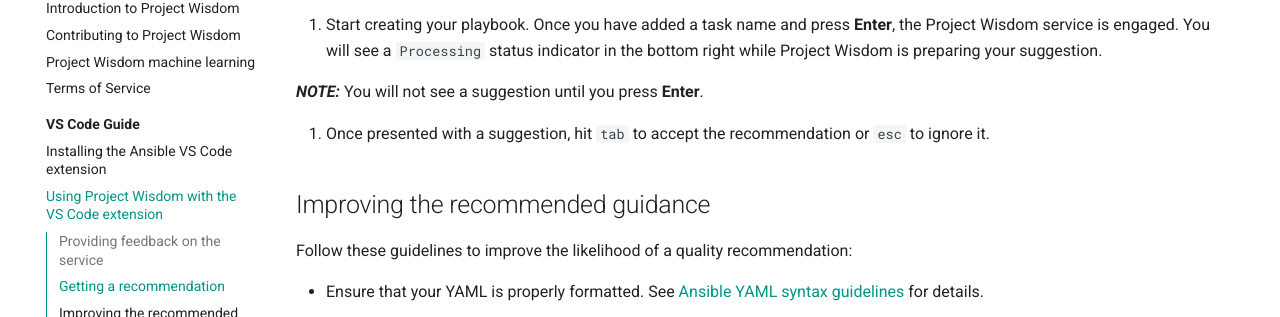
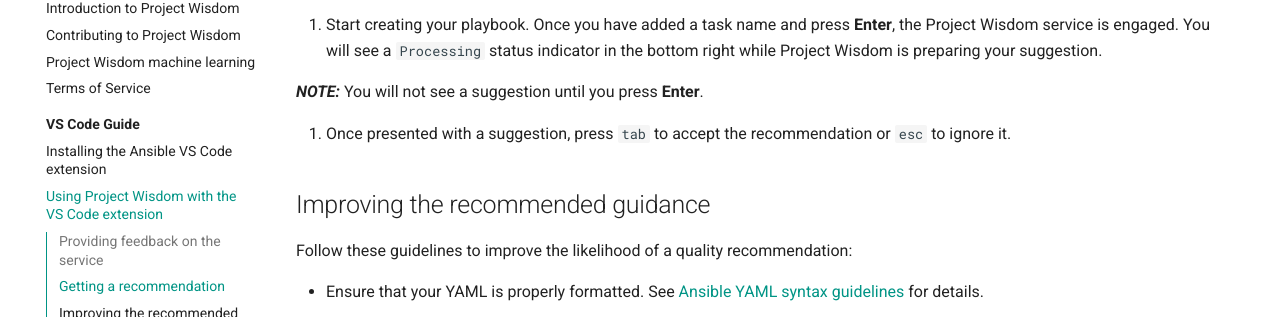
Before and after one commit to ansible/ansible-lightspeed, an MkDocs documentation site: the page built from docs/vscode_guide/using_vs.md, in a window 1280 px wide and 900 px high, scrolled down 898 px. Shown: the part 136-453 px from the top of the window. Built offline with MkDocs 1.6.1 and Material for MkDocs 9.7.7, drawn with Linux system fonts in a browser that asks for light colours; comment, search, counter and statistics services are not loaded.

Commit message:
Update using_vs.md

```diff
--- a/docs/vscode_guide/using_vs.md
+++ b/docs/vscode_guide/using_vs.md
@@ -24,7 +24,7 @@ To generate a recommendation from Project Wisdom:
 
    **_NOTE:_** You will not see a suggestion until you press **Enter**.
 
-5. Once presented with a suggestion, hit `tab` to accept the recommendation or `esc` to ignore it.
+5. Once presented with a suggestion, press `tab` to accept the recommendation or `esc` to ignore it.
 
 ## Improving the recommended guidance
 
```
